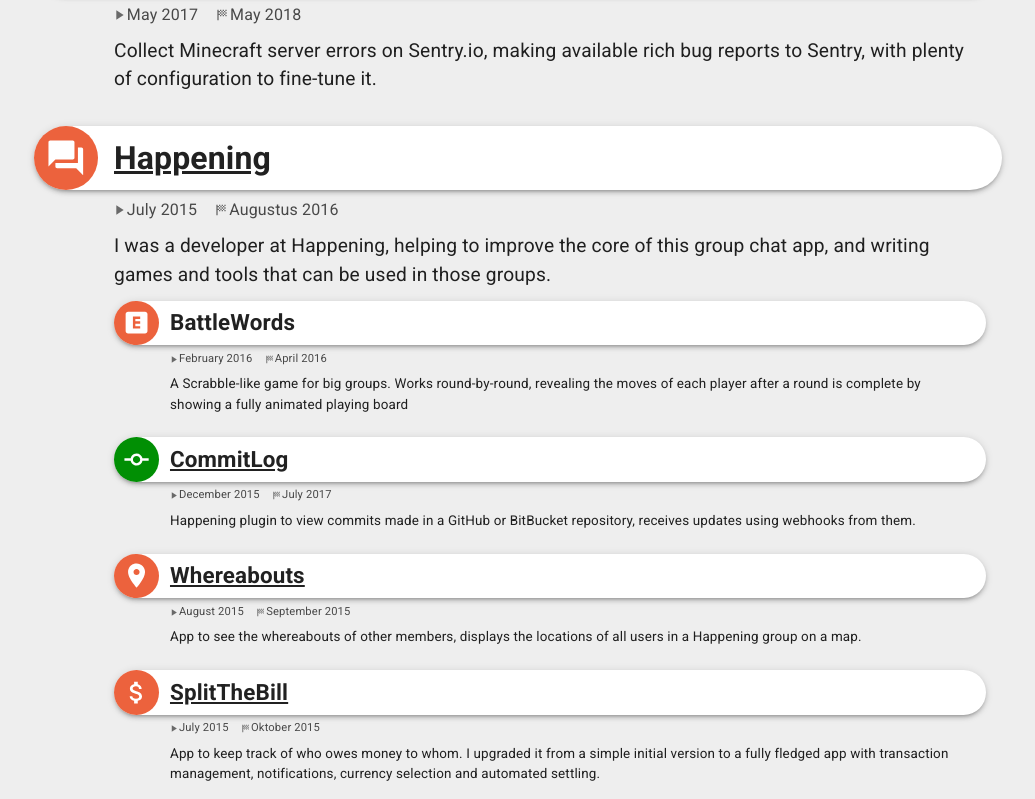
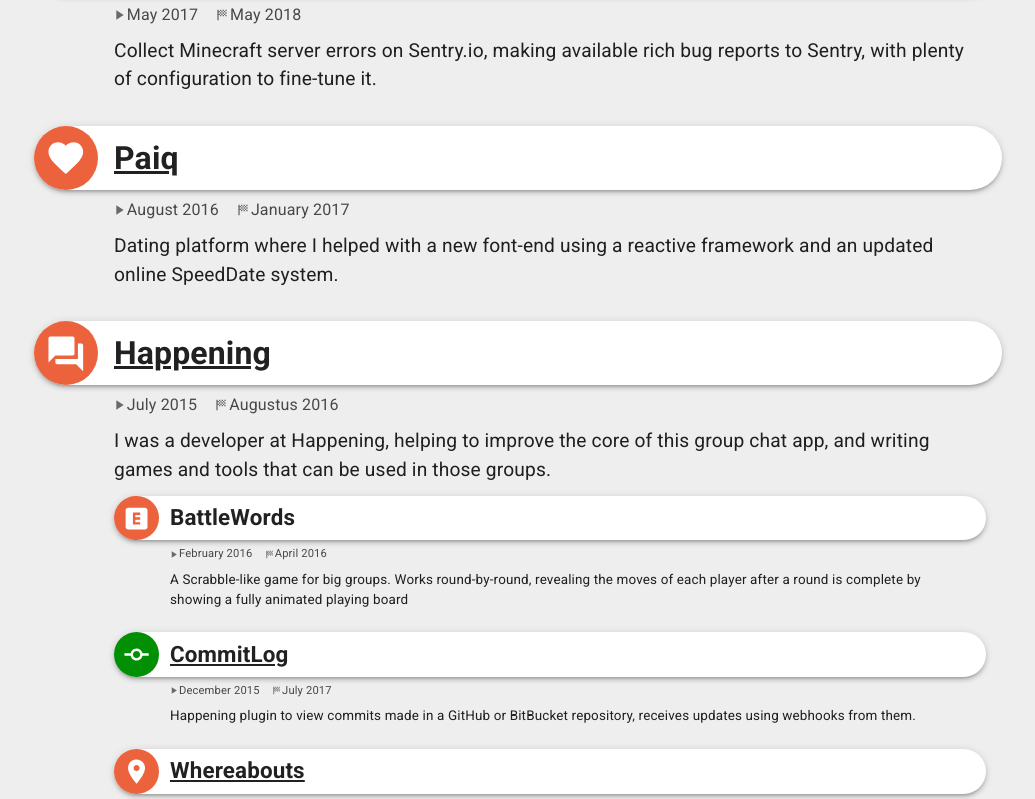
Before and after one commit to NLthijs48/NLthijs48.github.io, a React (Create React App) app: page / in a window 1280 px wide. Shown: the part 1760-2559 px from the top of the page, without its empty margins (122-1157 px from the left). Built offline with nearby package versions, Linux system fonts and the light colour scheme.

Commit message:
Add Paiq dating site project

```diff
--- a/src/activities/allActivities.ts
+++ b/src/activities/allActivities.ts
@@ -16,6 +16,7 @@
 import kosc from './kosc/kosc';
 import goCraft from './goCraft/goCraft';
 import playerWarps from './playerWarps/playerWarps';
+import paiq from './paiq/paiq';
 
 const allActivities: ActivityInformation[] = [
 	crisp,
@@ -23,6 +24,7 @@
 	staying,
 	computerScienceMaster,
 	errorSink,
+	paiq,
 	happening,
 	playerWarps,
 	interactiveMessenger,
--- /dev/null
+++ b/src/activities/paiq/paiq.ts
@@ -0,0 +1,15 @@
+import {JobInformation} from '../ActivityInformation';
+import FavoriteIcon from '@mui/icons-material/Favorite';
+import ActivityType from '../ActivityType';
+
+const paiq: JobInformation = {
+	activityType: ActivityType.Job,
+	name: 'Paiq',
+	description: 'Dating platform where I helped with a new font-end using a reactive framework and an updated online SpeedDate system.',
+	from: 'August 2016',
+	till: 'January 2017',
+	Icon: FavoriteIcon,
+	website: 'https://paiq.nl',
+};
+
+export default paiq;
```
